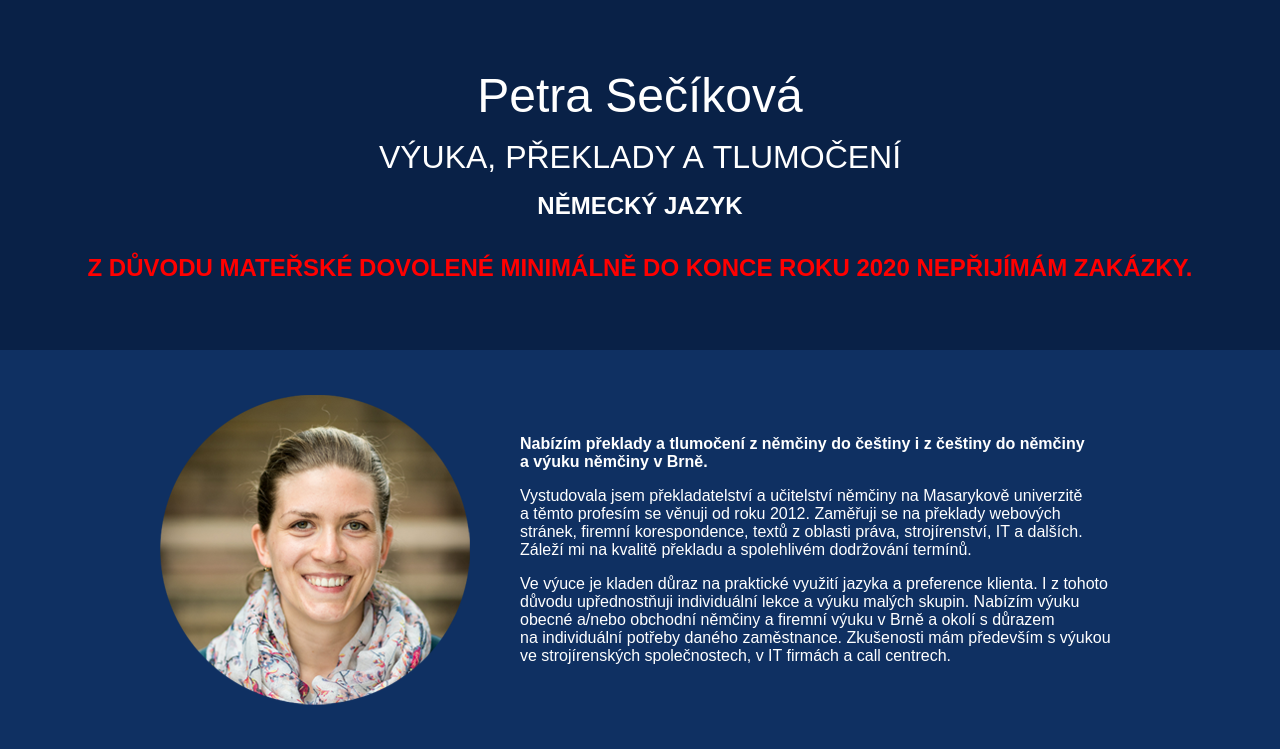
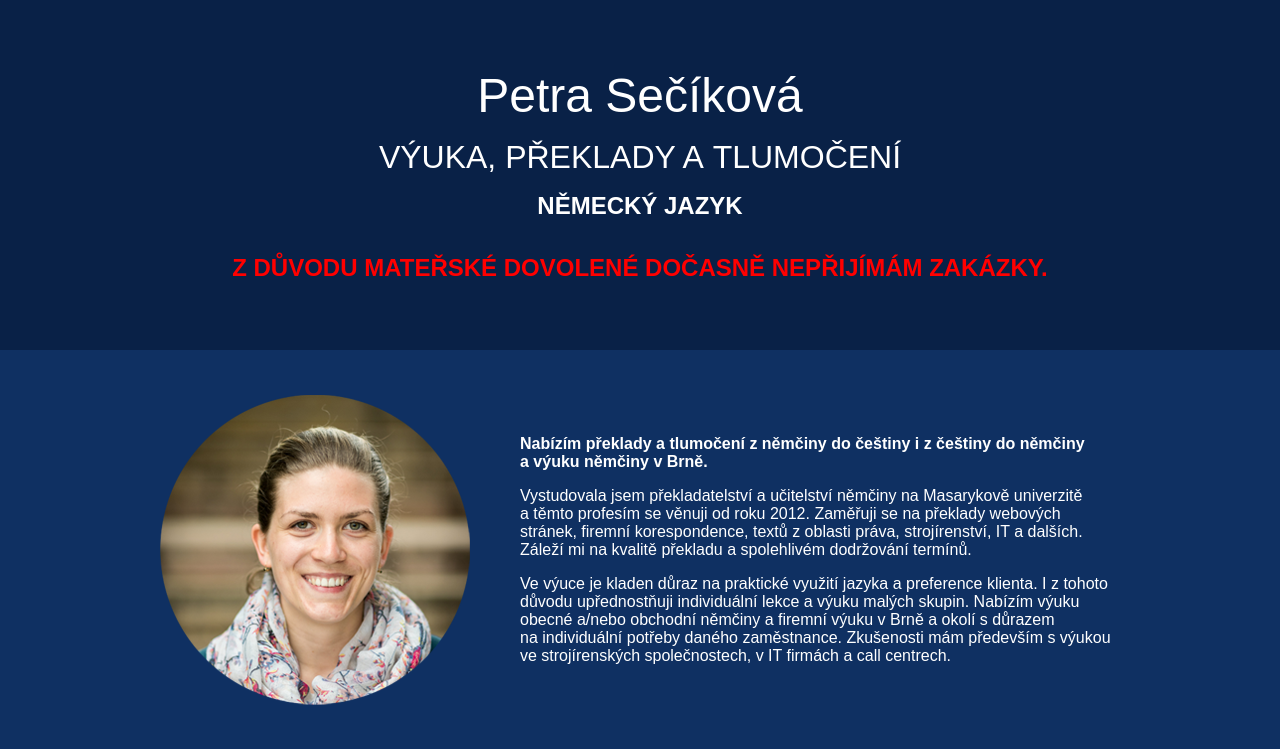
Before and after one commit to dsecik/secikova.cz, a PHP site: page / in a window 1280 px wide. Shown: the top 749 px of the page. Run offline with PHP 8.4, Linux system fonts and the light colour scheme; some libraries are stand-ins or nearby versions.

Commit message:
Parental leave update

```diff
--- a/index.php
+++ b/index.php
@@ -49,7 +49,7 @@ A:hover{
 				<font color="white"><font size="+2"><b>NĚMECKÝ JAZYK</b></font></font>
 				<p>
                                 <br/>
-                                <font color="red"><font size="+2"><b>Z DŮVODU MATEŘSKÉ DOVOLENÉ MINIMÁLNĚ DO KONCE ROKU 2020 NEPŘIJÍMÁM ZAKÁZKY.</b></font></font>
+                                <font color="red"><font size="+2"><b>Z DŮVODU MATEŘSKÉ DOVOLENÉ DOČASNĚ NEPŘIJÍMÁM ZAKÁZKY.</b></font></font>
                                 <p>
 
 			</center>
```
